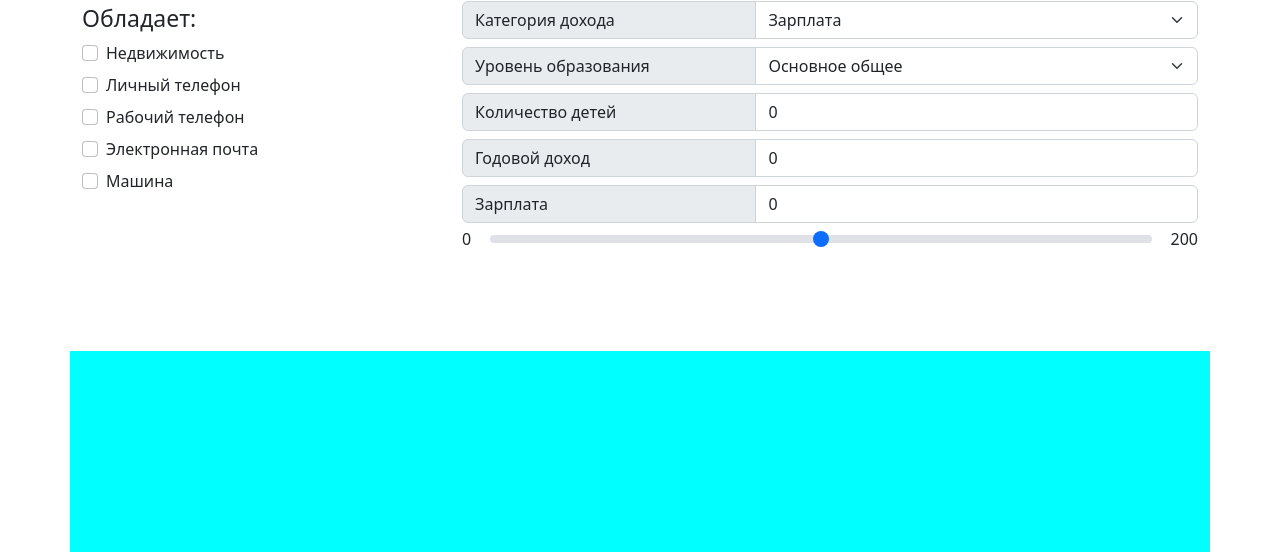
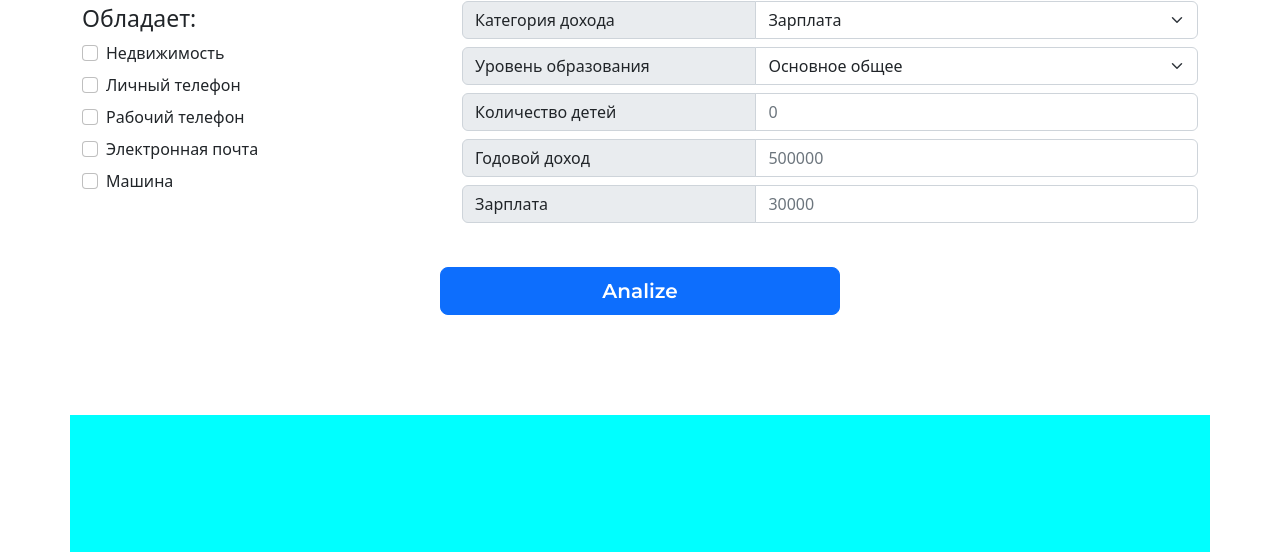
Before and after one commit to nupellot/Bank-analitics, a plain HTML site: page index.html in a window 1280 px wide. Shown: the part 125-677 px from the top of the page. Drawn offline with nearby package versions, Linux system fonts and the light colour scheme; a script that the page names is missing.

Commit message:
Добавлена кнопка анализа

```diff
--- a/index.html
+++ b/index.html
@@ -101,25 +101,29 @@
 
         <div class="input-group mt-2">
           <label class="input-group-text" id="basic-addon1">Количество детей</label>
-          <input type="text" class="form-control" value="0" placeholder="0" aria-label="Amount of Children" aria-describedby="basic-addon1">
+          <input type="text" class="form-control" value="" placeholder="0" aria-label="Amount of Children" aria-describedby="basic-addon1">
         </div>
 
         <div class="input-group mt-2">
           <label class="input-group-text" id="basic-addon1">Годовой доход</label>
-          <input type="text" class="form-control" value="0" placeholder="0" aria-label="Annual Income" aria-describedby="basic-addon1">
+          <input type="text" class="form-control" value="" placeholder="500000" aria-label="Annual Income" aria-describedby="basic-addon1">
         </div>
 
         <div class="input-group mt-2">
           <label class="input-group-text" id="basic-addon1">Зарплата</label>
-          <input type="text" class="form-control" id="SalaryInput" value="0" placeholder="0" aria-label="Annual Income" aria-describedby="basic-addon1" onchange="updateTextInput2(this.value);">
+          <input type="text" class="form-control" id="SalaryInput" value="" placeholder="30000" aria-label="Annual Income" aria-describedby="basic-addon1" onchange="updateTextInput2(this.value);">
         </div>
-
+<!--
         <div class="SalaryInput mt-1">
           <text>0</text>
           <input type="range" class="form-range" id="SalaryInput2" min="0" max="200" onchange="updateTextInput(this.value);">
           <text>200</text>
-        </div>
+        </div> -->
       </div>
+    </div>
+
+    <div class="row Analize mt-4">
+      <button type="button" class="btn btn-primary btn-lg">Analize</button>
     </div>
 
     <div class="row">
--- a/style.css
+++ b/style.css
@@ -1,5 +1,5 @@
 @import url('https://fonts.googleapis.com/css2?family=Montserrat:ital,wght@1,900&family=Open+Sans:wght@800&family=Roboto+Mono:wght@700&display=swap');
-
+@import url('https://fonts.googleapis.com/css2?family=Montserrat:ital,wght@0,600;1,900&family=Open+Sans:wght@800&family=Roboto+Mono:wght@700&display=swap');
 .btn-outline-primary {
 	width: 50%;
 	border: 3px outset blue;
@@ -68,6 +68,20 @@ div.SalaryInput span {
 	font-weight: 400;
 }
 
+.Analize {
+	display: flex;
+	justify-content: center;
+}
+.Analize button {
+	width: 400px;
+	margin-top: 20px;
+}
+.Analize button {
+	font-family: 'Montserrat', sans-serif;
+	font-weight: 400;
+}
+
+
 
 @keyframes kek {
 	0% {
```
